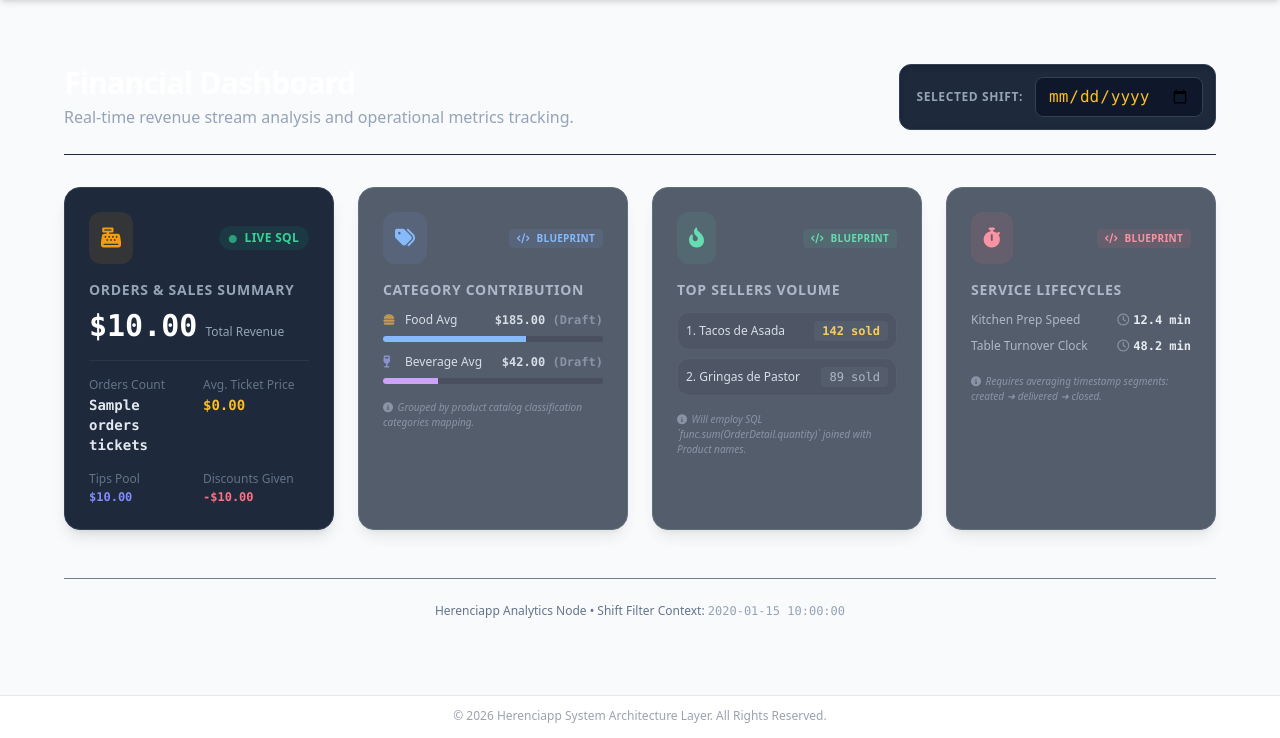
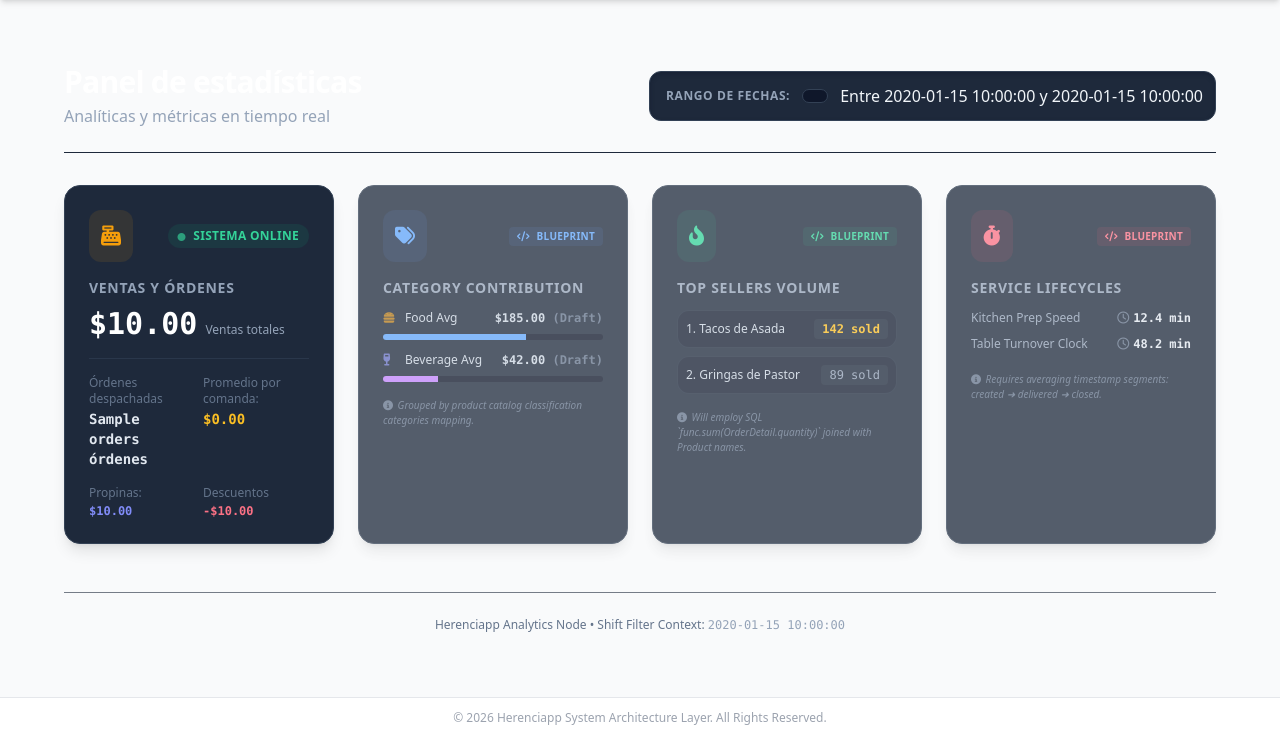
Before and after one commit to ingega/herenciapp, a FastAPI app: template src/templates/main/financial_dashboard.html in a window 1280 px wide. Shown: the part 64-802 px from the top of the page. Run offline with FastAPI, Linux system fonts and the light colour scheme; the template is opened without the code that fills it: most values are stand-ins (such as "Sample title", 1, 10 or a date in 2020); some libraries are stand-ins or nearby versions.

Commit message:
Fix: Financial dashboard

```diff
--- a/src/api/v1/apps/main/services.py
+++ b/src/api/v1/apps/main/services.py
@@ -44,7 +44,9 @@ class FinancialService:
                     "discount": row.discount,
                     "tips": row.tips,
                     "orders": row.orders,
-                    "avg_ticket": (row.sales / row.orders) if row.orders > 0 else 0
+                    "avg_ticket": (row.sales / row.orders) if row.orders > 0 else 0,
+                    "initial_date": initial_date,
+                    "final_date": final_date
                     }
 
         except Exception as e:
--- a/src/templates/main/financial_dashboard.html
+++ b/src/templates/main/financial_dashboard.html
@@ -3,67 +3,76 @@
 {% block content %}
 <div class="max-w-7xl mx-auto px-4 sm:px-6 lg:px-8 py-8 text-slate-100 font-sans">
 
-    <div class="flex flex-col md:flex-row md:items-center md:justify-between gap-4 mb-8 border-b border-slate-800 pb-6">
+    <div class="flex flex-col md:flex-row md:items-center md:justify-between gap-4 mb-8 border-b
+        border-slate-800 pb-6">
         <div>
-            <h1 class="text-3xl font-extrabold text-white tracking-tight">Financial Dashboard</h1>
-            <p class="text-slate-400 mt-1">Real-time revenue stream analysis and operational metrics tracking.</p>
+            <h1 class="text-3xl font-extrabold text-white tracking-tight">Panel de estadísticas</h1>
+            <p class="text-slate-400 mt-1">Analíticas y métricas en tiempo real</p>
         </div>
 
-        <div class="bg-slate-800 p-3 rounded-xl border border-slate-700 flex items-center gap-3 shadow-inner shadow-slate-900/40">
-            <span class="text-xs font-semibold text-slate-400 uppercase tracking-wider pl-1">Selected Shift:</span>
-            <input type="date"
-                   id="dashboard-date-picker"
-                   value="{{ selected_date }}"
-                   class="bg-slate-900 border border-slate-700 rounded-lg px-3 py-1.5 text-amber-400 font-mono focus:outline-none focus:border-amber-500 transition-colors"
-                   onchange="window.location.href='/main/statistics/' + this.value">
+        <div class="bg-slate-800 p-3 rounded-xl border border-slate-700 flex items-center gap-3
+            shadow-inner shadow-slate-900/40">
+            <span class="text-xs font-semibold text-slate-400 uppercase
+                tracking-wider pl-1"> rango de fechas:</span>
+            <i class="bg-slate-900 border border-slate-700 rounded-lg px-3 py-1.5 text-amber-400
+                   font-mono focus:outline-none focus:border-amber-500 transition-colors"></i>
+                Entre {{ data.initial_date if data.initial_date else "mm/dd/yyyy" }} y
+                {{ data.final_date if data.final_date else "mm/dd/yyyy" }}
         </div>
     </div>
 
     <div class="grid grid-cols-1 md:grid-cols-2 lg:grid-cols-4 gap-6">
 
-        <div class="bg-slate-800 rounded-2xl border border-slate-700 p-6 shadow-lg hover:border-amber-500/50 transition-all duration-300 transform hover:-translate-y-1 group">
+        <div class="bg-slate-800 rounded-2xl border border-slate-700 p-6 shadow-lg
+            hover:border-amber-500/50 transition-all duration-300 transform hover:-translate-y-1 group">
             <div class="flex items-center justify-between mb-4">
-                <div class="bg-amber-500/10 p-3 rounded-xl text-amber-500 group-hover:bg-amber-500 group-hover:text-slate-950 transition-all duration-300">
+                <div class="bg-amber-500/10 p-3 rounded-xl text-amber-500 group-hover:bg-amber-500
+                    group-hover:text-slate-950 transition-all duration-300">
                     <i class="fa-solid fa-cash-register text-xl"></i>
                 </div>
-                <span class="text-xs font-bold text-emerald-400 bg-emerald-500/10 px-2.5 py-1 rounded-full uppercase tracking-wide">
-                    <i class="fa-solid fa-circle text-[8px] mr-1 animate-pulse"></i> Live SQL
+                <span class="text-xs font-bold text-emerald-400 bg-emerald-500/10 px-2.5 py-1
+                    rounded-full uppercase tracking-wide">
+                    <i class="fa-solid fa-circle text-[8px] mr-1 animate-pulse"></i> Sistema online
                 </span>
             </div>
-            <h3 class="text-sm font-semibold text-slate-400 uppercase tracking-wider">Orders & Sales Summary</h3>
+            <h3 class="text-sm font-semibold text-slate-400 uppercase
+                tracking-wider">ventas y órdenes</h3>
             <div class="mt-2 flex items-baseline gap-2">
-                <span class="text-3xl font-black text-white font-mono">${{ "{:,.2f}".format(data.sales) }}</span>
-                <span class="text-xs text-slate-400">Total Revenue</span>
+                <span class="text-3xl font-black text-white
+                    font-mono">${{ "{:,.2f}".format(data.sales) }}</span>
+                <span class="text-xs text-slate-400">Ventas totales</span>
             </div>
 
             <div class="mt-4 pt-4 border-t border-slate-700/60 grid grid-cols-2 gap-2 text-xs">
                 <div>
-                    <p class="text-slate-500 font-medium">Orders Count</p>
-                    <p class="text-slate-200 font-bold font-mono mt-0.5 text-sm">{{ data.orders }} tickets</p>
+                    <p class="text-slate-500 font-medium">Órdenes despachadas</p>
+                    <p class="text-slate-200 font-bold font-mono mt-0.5 text-sm">{{ data.orders }} órdenes</p>
                 </div>
                 <div>
-                    <p class="text-slate-500 font-medium">Avg. Ticket Price</p>
+                    <p class="text-slate-500 font-medium">Promedio por comanda:</p>
                     <p class="text-amber-400 font-bold font-mono mt-0.5 text-sm">
                         ${{ "{:,.2f}".format(data.sales / data.orders) if data.orders > 0 else "0.00" }}
                     </p>
                 </div>
                 <div class="mt-2">
-                    <p class="text-slate-500 font-medium">Tips Pool</p>
+                    <p class="text-slate-500 font-medium">Propinas:</p>
                     <p class="text-indigo-400 font-bold font-mono mt-0.5">${{ "{:,.2f}".format(data.tips) }}</p>
                 </div>
                 <div class="mt-2">
-                    <p class="text-slate-500 font-medium">Discounts Given</p>
+                    <p class="text-slate-500 font-medium">Descuentos</p>
                     <p class="text-rose-400 font-bold font-mono mt-0.5">-${{ "{:,.2f}".format(data.discount) }}</p>
                 </div>
             </div>
         </div>
 
-        <div class="bg-slate-800 rounded-2xl border border-slate-700 p-6 shadow-lg opacity-75 hover:opacity-100 transition-all duration-300">
+        <div class="bg-slate-800 rounded-2xl border border-slate-700 p-6 shadow-lg opacity-75
+            hover:opacity-100 transition-all duration-300">
             <div class="flex items-center justify-between mb-4">
                 <div class="bg-blue-500/10 p-3 rounded-xl text-blue-400">
                     <i class="fa-solid fa-tags text-xl"></i>
                 </div>
-                <span class="text-[10px] font-bold text-blue-400 bg-blue-500/10 px-2 py-0.5 rounded uppercase tracking-wide">
+                <span class="text-[10px] font-bold text-blue-400 bg-blue-500/10 px-2 py-0.5 rounded
+                    uppercase tracking-wide">
                     <i class="fa-solid fa-code mr-1"></i> Blueprint
                 </span>
             </div>
```
Also changed, not shown: CHANGELOG.md.
